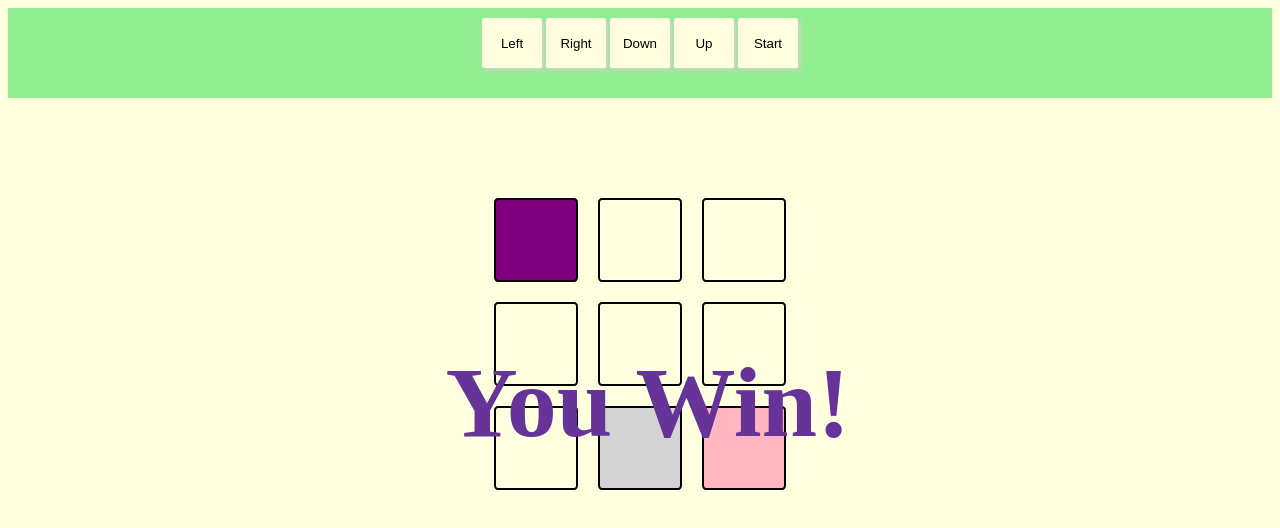
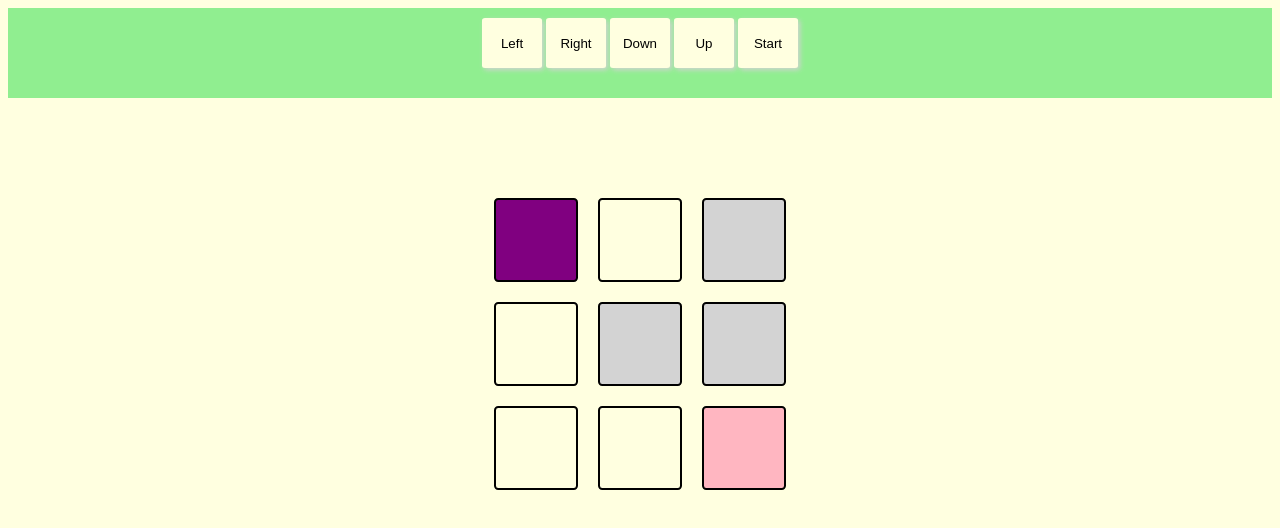
Before and after one commit to mihaela-bencheva/JS-PathGame, a plain HTML site: page index.html in a window 1280 px wide. Drawn offline with Linux system fonts and the light colour scheme.

Commit message:
Draw the map

```diff
--- a/game.js
+++ b/game.js
@@ -1,5 +1,20 @@
 //global variable, that stores the program instructions
 var instructions = [];
+
+var map = [
+    [2, 0, 1],
+    [0, 1, 1],
+    [0, 0, 3]
+];
+
+var map2 = [
+    [2, 0, 1, 0, 0, 0],
+    [0, 1, 1, 1, 1, 1],
+    [0, 0, 1, 1, 0, 0],
+    [1, 0, 0, 0, 0, 1],
+    [0, 1, 1, 1, 0, 1],
+    [0, 0, 3, 0, 0, 1]
+];
 
 //get all the buttons instances and attach click event
 var allButtons = document.querySelectorAll("button");
@@ -18,3 +33,61 @@ function onButtonClick(event) {
     span.innerHTML = buttonText;
     instructionSection.appendChild(span);
 }
+
+function renderMap(map) {
+    //calculate proper width/ height of the game field
+    //Formula for the main field => (divWidth + 2*divBorder+2*divMargin)*divCount
+    var maxLength = 0;
+    for(var i = 0; i < map.length; i++) {
+        if (maxLength < map[i].length) {
+            maxLength = map[i].length;
+        }
+    }
+    if (maxLength === 0) {
+        return alert("Invalid map definition!")
+    }
+    var mainWidth = (80 + 2*2 + 2*10) * maxLength;
+
+    const mainEl = document.querySelector('main');
+    mainEl.innerHTML = "";
+    mainEl.style.width = mainWidth + "px";
+
+    //loop through map 2-dimensional array
+    for(var i = 0; i < map.length; i++) {
+        for(var j = 0; j < map[i].length; j++) {
+
+            //create div elements with proper classname
+            var div = document.createElement('div');
+            var className = "";
+            switch(map[i][j]) {
+                case 1:
+                    className = "wall";
+                    break;
+                case 2:
+                    className = "player";
+                    break;
+                case 3:
+                    className = "exit";
+                    break;
+            }
+            if(className)
+                div.setAttribute('class', className);
+
+            //append div to DOM tree
+            mainEl.appendChild(div);
+        }
+    }
+}
+
+function displayMessage(message) {
+    var h1 = document.querySelector('h1');
+    h1.innerHTML = message;
+    h1.style.display = "block";
+}
+
+function hideMessage() {
+    var h1 = document.querySelector('h1');
+    h1.style.display = "none";
+}
+
+renderMap(map);
--- a/index.css
+++ b/index.css
@@ -32,6 +32,7 @@ h1 {
     width: 100%;
     font-size: 100px;
     color: rebeccapurple;
+    display: none;
 }
 
 div {
@@ -47,7 +48,6 @@ div {
 main {
     margin: 80px auto;
     padding: 10px;
-    width: 312px;
 }
 
 div.player {
--- a/index.html
+++ b/index.html
@@ -20,15 +20,7 @@
     </section>
 
     <main>
-        <div class="player"></div>
-        <div></div>
-        <div></div>
-        <div></div>
-        <div></div>
-        <div></div>
-        <div></div>
-        <div class="wall"></div>
-        <div class="exit"></div>
+
     </main>
 
     <h1>You Win!</h1>
```
